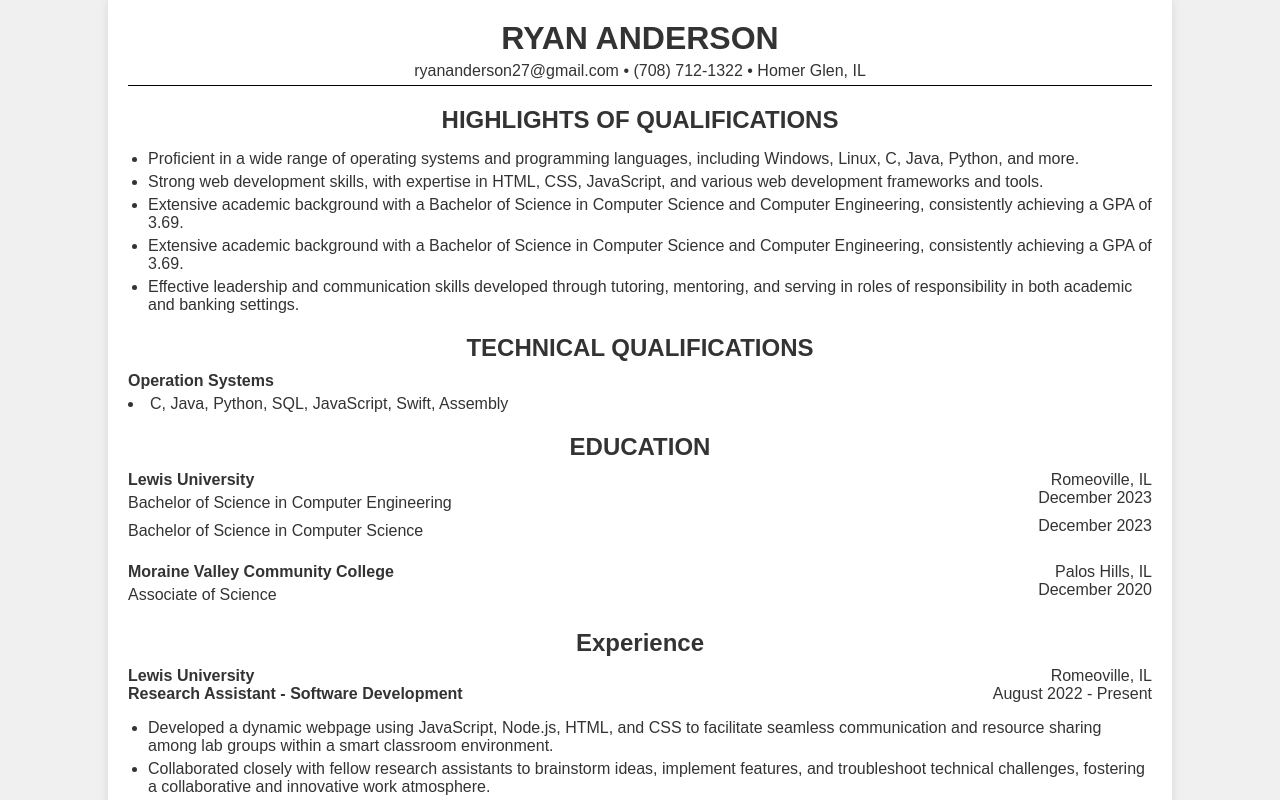
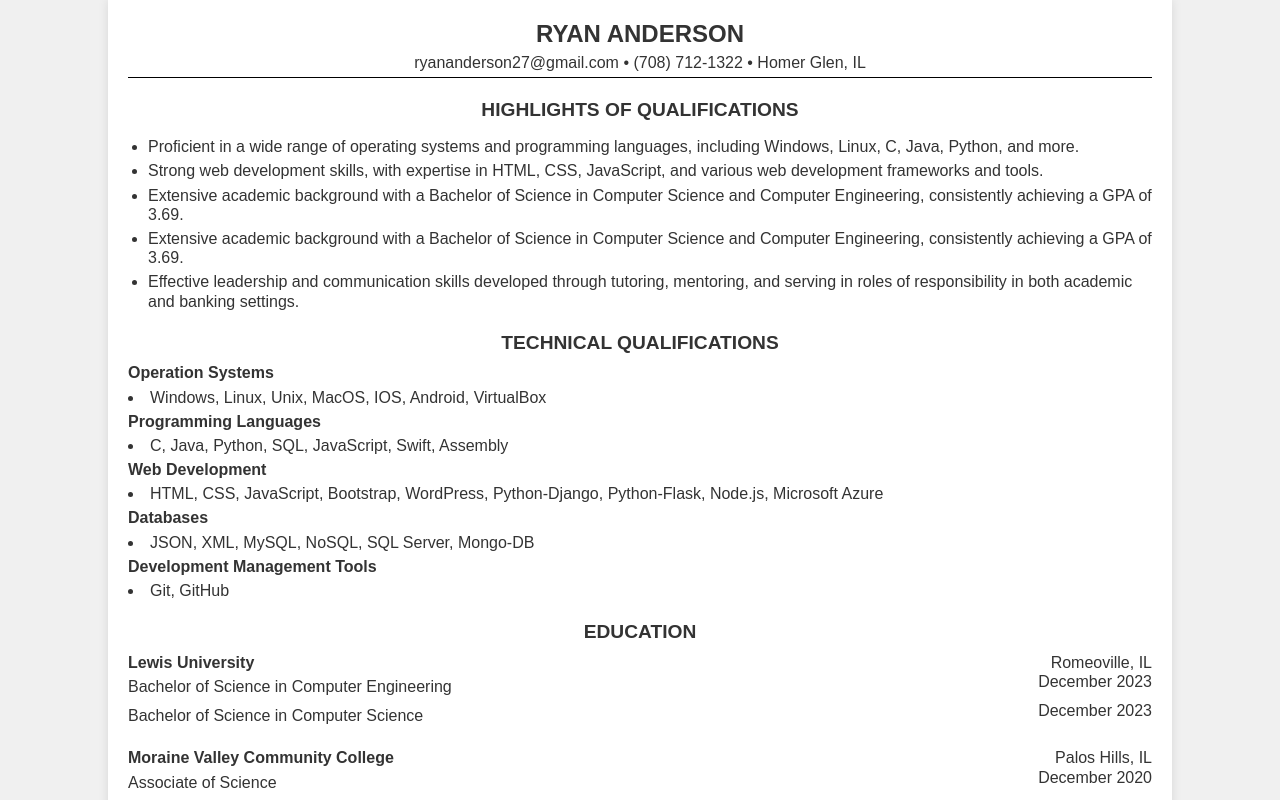
Before and after one commit to randerson2700/web-resume-ra, a website: page index.html in a window 1280 px wide. Shown: the top 800 px of the page. Drawn offline with Linux system fonts and the light colour scheme.

Commit message:
changed some css fonts. added package.json

```diff
--- a/index.html
+++ b/index.html
@@ -9,7 +9,7 @@
 <body>
     <div class="container">
         <div class="header">
-            <h1>RYAN ANDERSON</h1>
+            <h2>RYAN ANDERSON</h2>
             <p>ryananderson27@gmail.com • (708) 712-1322 • Homer Glen, IL</p>
         </div>
         <div class="section">
@@ -31,7 +31,15 @@
         <div class="section">
             <h2>TECHNICAL QUALIFICATIONS</h2>
             <p class="bold">Operation Systems</p>
+            <li>Windows, Linux, Unix, MacOS, IOS, Android, VirtualBox</li>
+            <p class="bold">Programming Languages</p>
             <li>C, Java, Python, SQL, JavaScript, Swift, Assembly</li>
+            <p class="bold">Web Development</p>
+            <li>HTML, CSS, JavaScript, Bootstrap, WordPress, Python-Django, Python-Flask, Node.js, Microsoft Azure</li>
+            <p class="bold">Databases</p>
+            <li>JSON, XML, MySQL, NoSQL, SQL Server, Mongo-DB</li>
+            <p class="bold">Development Management Tools</p>
+            <li>Git, GitHub</li>
         </div>
 
         <div class="section">
--- a/style.css
+++ b/style.css
@@ -4,6 +4,7 @@ body {
     padding: 0;
     background-color: #f0f0f0;
     color: #333;
+    font-size: 12pt;
 }
 
 .container {
@@ -18,7 +19,7 @@ body {
     margin-bottom: 20px;
 }
 
-.header h1 {
+.header h2 {
     margin: 0;
     text-align: center;
 }
@@ -31,6 +32,7 @@ body {
 
 .header p {
     margin: 5px 0;
+    line-height: 1.2;
 }
 
 .section h2 {
@@ -41,6 +43,7 @@ body {
 
 .section p, .section li {
     margin: 5px 0;
+    line-height: 1.2;
 }
 
 .section ul {
@@ -68,3 +71,12 @@ body {
 .split-text .bold, .split-text .right-text {
     margin: 0; /
 }
+
+.header h1, .section h2 {
+    margin-bottom: 10px;
+    text-align: center;
+    font-size: 1.2em;
+    line-height: 1.2; /* Adjusted line-height */
+    margin-top: 0; /* Removed top margin to reduce space above headers */
+    margin-bottom: 0.5em; /* Adjusted bottom margin to reduce space below headers */
+}
```
Also changed, not shown: package.json (added, +15 -0 lines), 1 other file.
